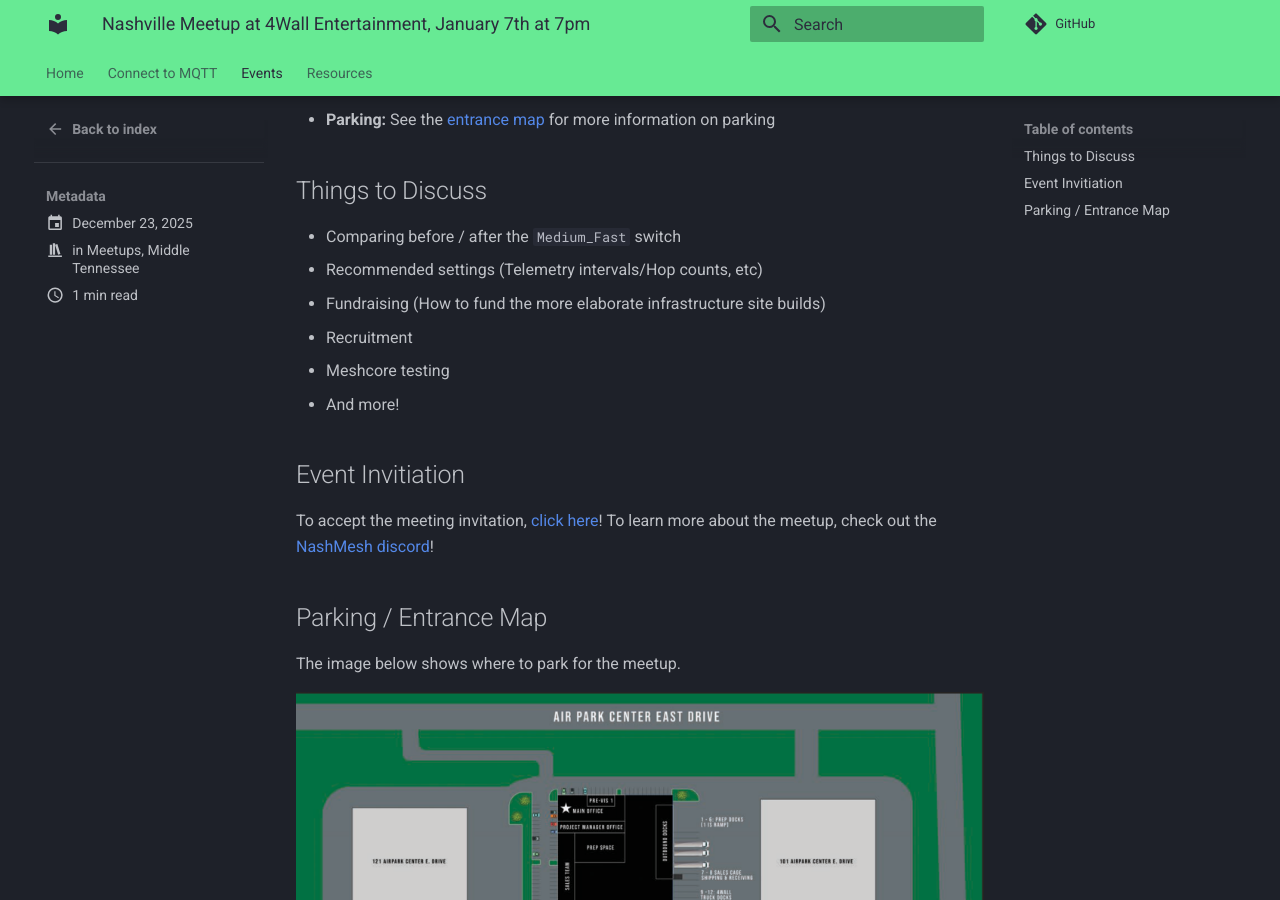
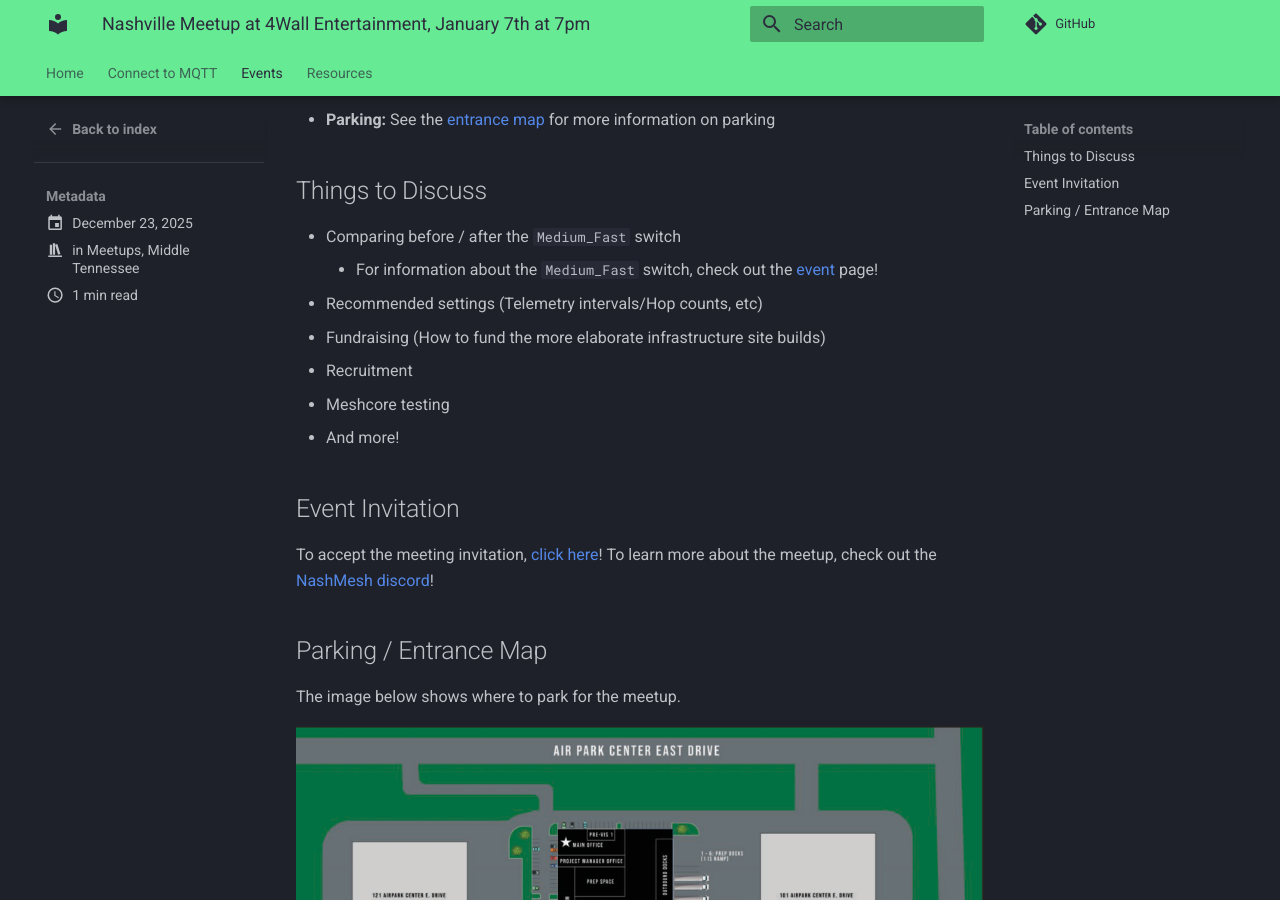
Before and after one commit to tnmesh/homepage, an MkDocs documentation site: the page built from docs/events/posts/midtn-4wall-jan-7.md, in a window 1280 px wide and 900 px high, scrolled down 522 px. Built offline with MkDocs 1.6.1 and Material for MkDocs 9.7.7, drawn with Linux system fonts in a browser that asks for light colours; comment, search, counter and statistics services are not loaded.

Commit message:
fix: fix typo and add event link for MedFast switch

```diff
--- a/docs/events/posts/midtn-4wall-jan-7.md
+++ b/docs/events/posts/midtn-4wall-jan-7.md
@@ -22,13 +22,14 @@ Friends in the Middle Tennessee area are holding their monthly meeting over at 4
 ## Things to Discuss
 
 * Comparing before / after the `Medium_Fast` switch
+    - For information about the `Medium_Fast` switch, check out the [event](events/2025/12/11/nashville-will-be-switching-to-medium_fast-on-january-3rd--beginning-stages-for-supporting-meshcore/`) page!
 * Recommended settings (Telemetry intervals/Hop counts, etc)
 * Fundraising (How to fund the more elaborate infrastructure site builds)
 * Recruitment
 * Meshcore testing
 * And more!
 
-## Event Invitiation
+## Event Invitation
 To accept the meeting invitation, [click here](https://discord.gg/EQ7FX2f8?event=1452665270765355111)! To learn more about the meetup, check out the [NashMesh discord](http://nashmesh.com)!
 
 ## Parking / Entrance Map
```
